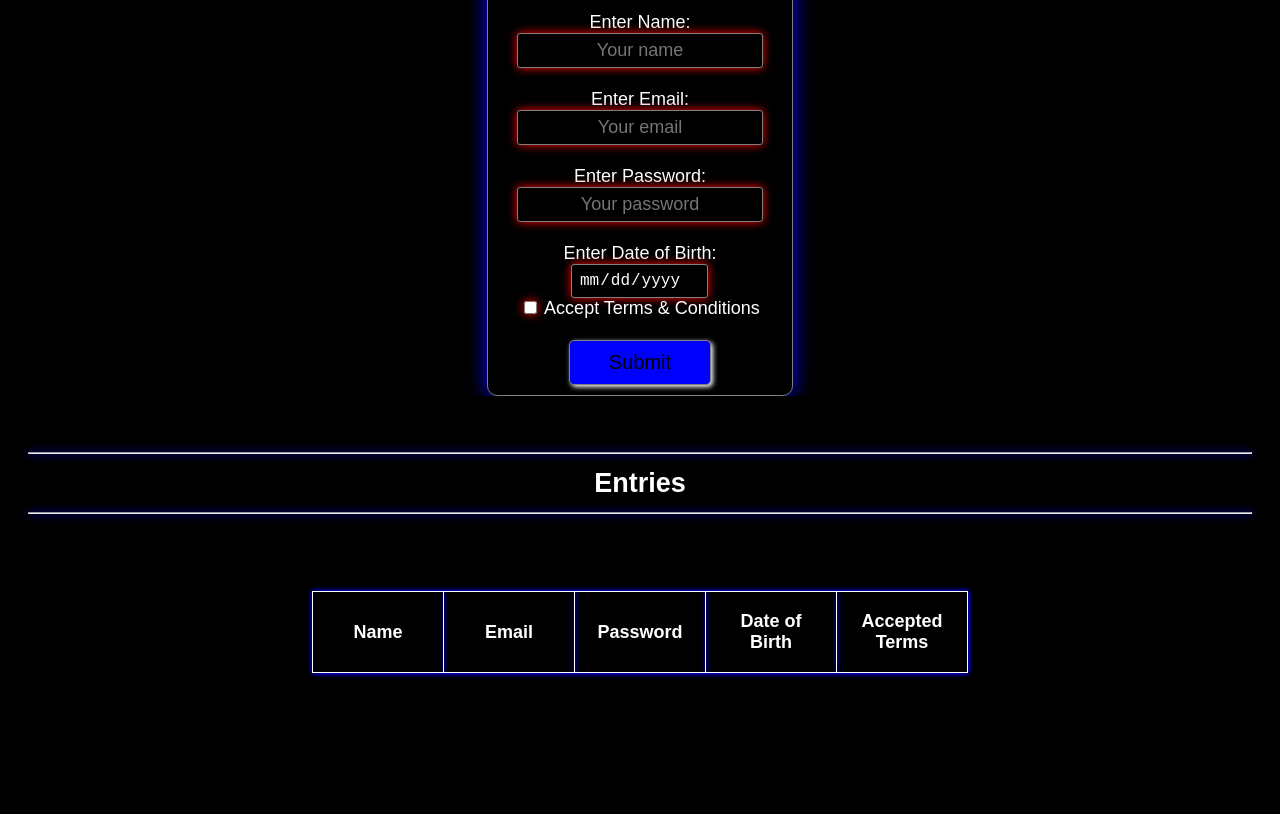
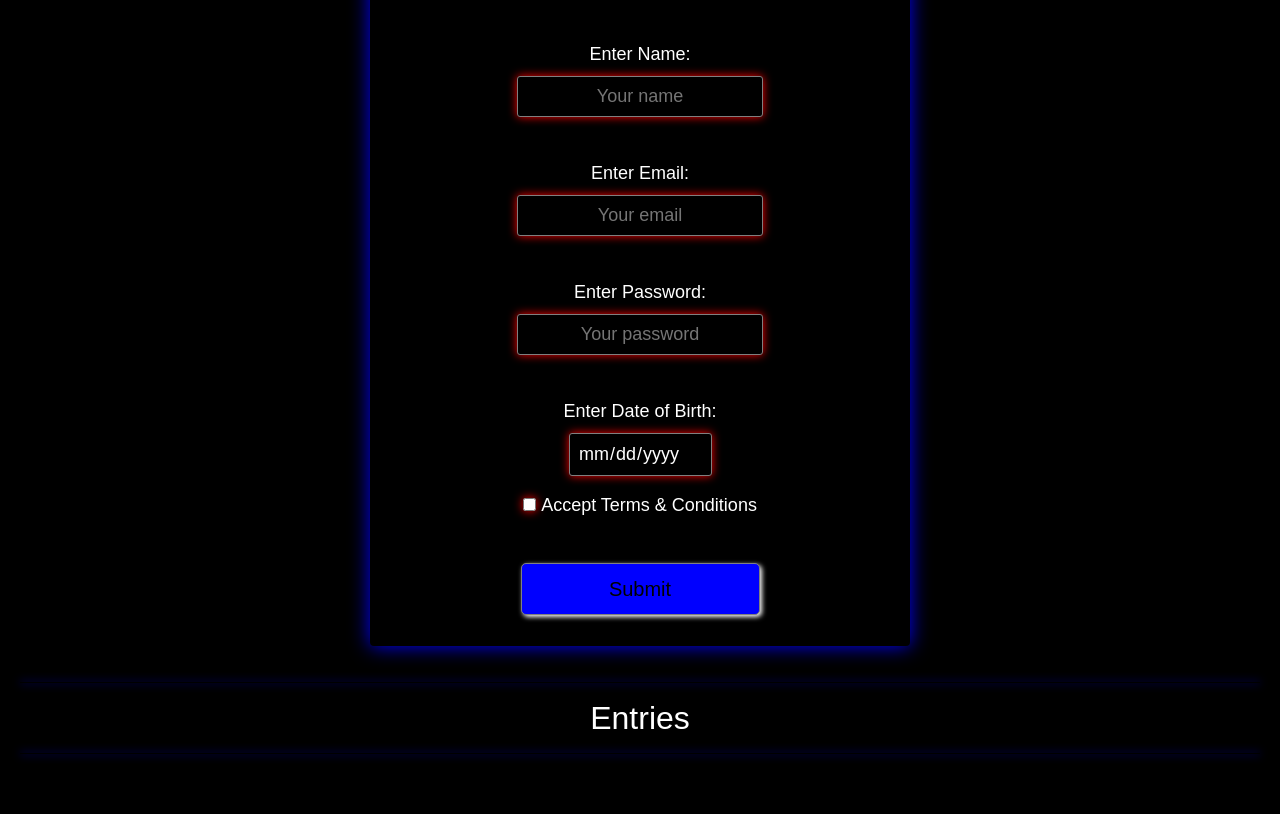
Before and after one commit to amitingits/wd101, a plain HTML site: page index.html in a window 1280 px wide. Shown: the part 147-961 px from the top of the page. Before the commit the page ends 828 px from the top, so only its background shows below. Drawn offline with nearby package versions, Linux system fonts and the light colour scheme.

Commit message:
Update index.html

```diff
--- a/index.html
+++ b/index.html
@@ -1,15 +1,115 @@
 <!DOCTYPE html>
 <html>
   <head>
+    <meta name="viewport" content="width-device-width,initial-scale=1.0" />
     <title>Registration form.</title>
-    <meta charset="UTF-8">
-    <meta name="viewport" content="width=device-width, initial scale=1.0">
-    <link rel="stylesheet" href="style.css" />
+    <link rel="stylesheet" href="https://maxcdn.bootstrapcdn.com/bootstrap/4.5.2/css/bootstrap.min.css"/>
+    <style>
+      body{
+    background-color: black;
+    font-size: large;
+    font-family: Arial, Helvetica, sans-serif;
+    color: white;
+}
+form{
+    text-align: center;
+    padding: 10px;
+    background-color: black;
+    border-radius: 10px;
+
+}
+h1{
+    font-family: Cambria, Cochin, Georgia, Times, 'Times New Roman', serif;
+    box-shadow: 0 0 5px red;
+    border: 1px solid red;
+    padding: 10px;
+    border-radius: 10px;
+}
+
+#dob{
+    color: white;
+}
+#name:hover, #email:hover, #pass:hover, #dob:hover{
+    color: black;
+    background-color: white;
+    transition-duration: 0.4s;
+}
+#acceptTerm:hover{
+    transform: scale(0.9);
+}
+input{
+    padding: 6px;
+    font-size: large;
+    box-shadow: 0 0 10px red;
+    background-color: black;
+    border-radius: 3px;
+    color: white;
+    border: 1px solid grey;
+    text-align: center;
+    }
+#checklabel{
+    padding-bottom: 20px;
+}
+button{
+    width: 50%;
+    padding: 10px;
+    transition-duration: 0.2s;
+    background-color: blue;
+    font-size: 20px;
+    border-radius: 5px;
+    box-shadow: 2px 2px 5px white;
+    border: 0.5px solid grey;
+
+}
+button:hover{
+    background-color: whitesmoke;
+}
+button:active{
+    transform: scale(0.9);
+    transition-duration: 0.05s;
+}
+#table{
+    text-align: center;
+    padding: 10px;
+}
+table, th, td{
+    border: 1px solid white;
+    border-collapse: collapse;
+    box-shadow: 0 0 5px blue;
+    text-align: center;
+    padding: 15px;
+
+}
+h2{
+    text-align: center;
+    padding: 20px;
+}
+hr{
+    box-shadow: 0 0 9px blue;
+}
+th{
+    height: 50px;
+    width: 100px;
+}
+
+#showTable{
+    display: flex;
+    justify-content: center;
+    align-items: center;
+}
+
+    </style>
   </head>
   <body>
-    <div class="userform">
+    <div id="userform" class="container mt-5">
+      <div class="row justify-content-center ">
+        <div class="col-md-6">
+          <div class="card" style="background-color: black; box-shadow: 0px 0px 20px blue ;">
+            <div class="card-body">
+              <h1 class="card-title" style=" color: white; background-color: black; box-shadow: 0 0 5px red;">Register Here!</h1>
               <form id="user_data">
-        <h1>Register Here!</h1>
+
+              <div class="form-group">
                 <label for="name"><br />Enter Name:</label><br />
                 <input
                 required
@@ -18,7 +118,9 @@
                 id="name"
                 placeholder="Your name"
                 /><br />
+              </div>
 
+              <div class="form-group">
                 <label for="email"><br />Enter Email:</label><br />
                 <input
                 required
@@ -27,7 +129,8 @@
                 id="email"
                 placeholder="Your email"
                 /><br />
-
+              </div>
+              <div class="form-group">
                 <label for="pass"><br />Enter Password:</label><br />
                 <input
                 required
@@ -36,16 +139,26 @@
                 id="pass"
                 placeholder="Your password"
                 /><br />
+              </div>
+              <div class="form-group">
                 <label for="dob"><br />Enter Date of Birth:</label><br />
                 <input required type="date" name="dob" id="dob" /><br />
+              </div>
 
+              <div class="form-group">
                 <input type="checkbox" name="acceptTerm" id="acceptTerm" />
-        <label for="acceptTerm" id="checklabel"
-          >Accept Terms & Conditions <br /></label
-        ><br />
-
+                <label for="acceptTerm" id="checklabel">Accept Terms & Conditions <br /></label>
+                <br />
+              </div>
+              <div>
                 <button type="submit">Submit</button>
+              </div>
               </form>
+            </div>
+          </div>
+        </div>
+      </div>
+    </div>
     </div>
     <div>
       <h2>
```
Lines whose indentation alone changed are shown as unchanged.
